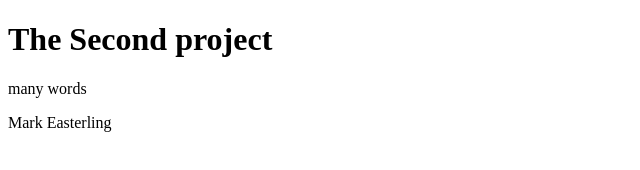
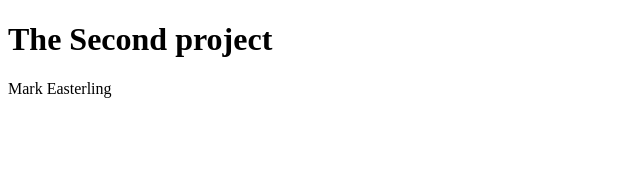
Before and after one commit to markeasterling/secondproject, a plain HTML site: page index.html in a window 1280 px wide. Shown: the whole page, without its empty margins (0-640 px from the left). Drawn offline with Linux system fonts and the light colour scheme.

Commit message:
deleted content

```diff
--- a/index.html
+++ b/index.html
@@ -8,7 +8,6 @@
 </head>
 <body>
 	<h1>The Second project</h1>
-	<p> many words</p>
 	<footer>
 		Mark Easterling
 	</footer>
```
